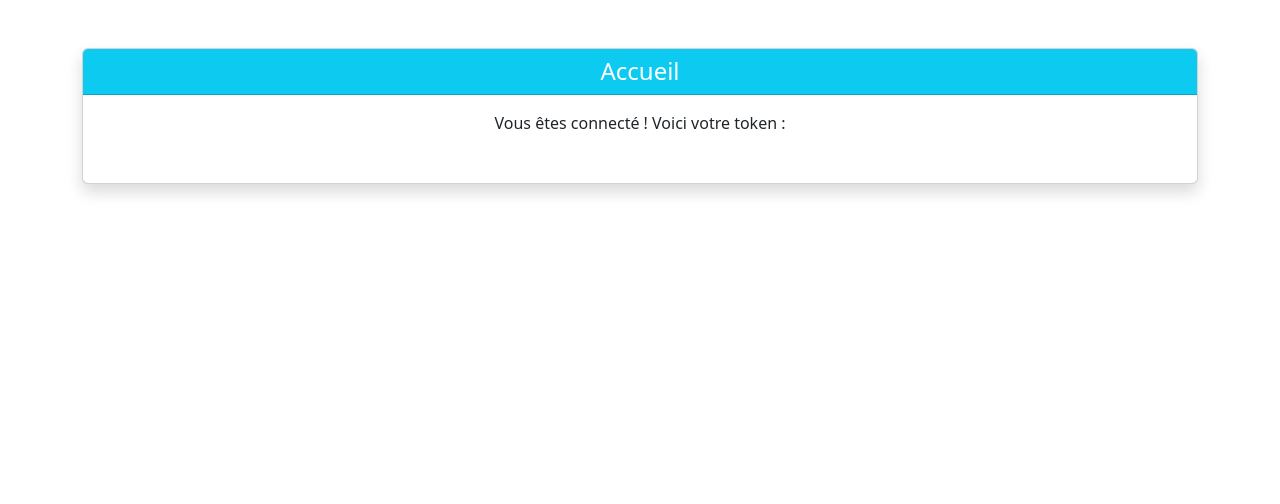
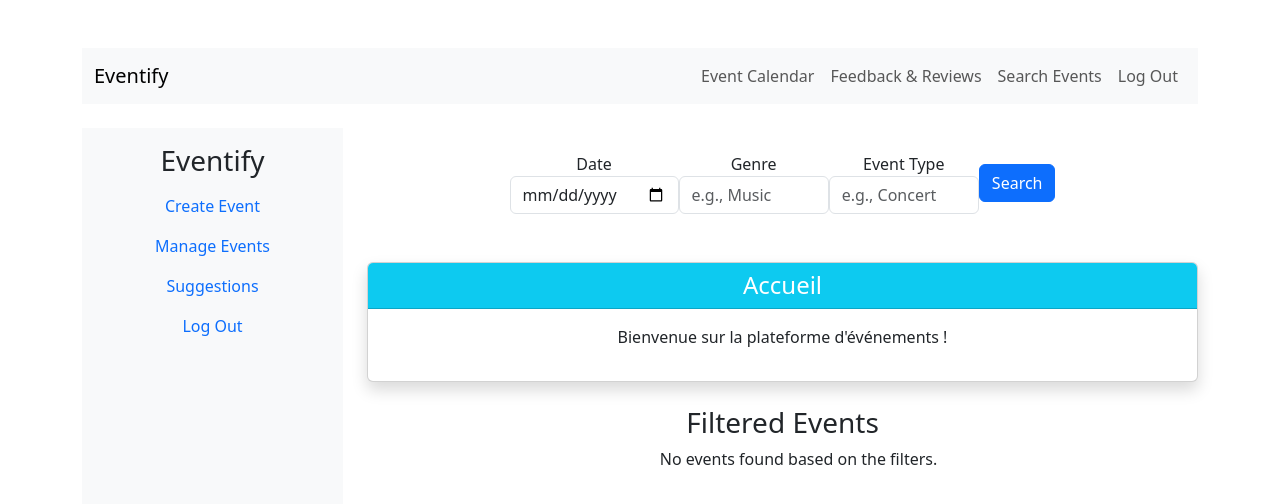
Before and after one commit to ainaingit/Eventify_frontend, a React (Create React App) app: page /accueil in a window 1280 px wide. Shown: the top 504 px of the page. Built offline with nearby package versions, Linux system fonts and the light colour scheme.

Commit message:
create Acceuil.js

```diff
--- a/src/components/Accueil.js
+++ b/src/components/Accueil.js
@@ -1,19 +1,88 @@
 // src/components/Accueil.js
-import React from 'react';
+import React, { useState } from 'react';
+import MenuHorizontal from './MenuHorizontal';
+import MenuVertical from './MenuVertical';
+import SearchBar from './SearchBar';
 
 function Accueil() {
-  // Récupère le token depuis le localStorage
-  const token = localStorage.getItem('token');
+  const [filteredEvents, setFilteredEvents] = useState([]);
+
+  // Handle search functionality
+  const handleSearch = (filters) => {
+    console.log("Search filters:", filters);
+
+    // Exemple : List of events (this can come from API or DB)
+    const events = [
+      { id: 1, name: 'Music Concert', date: '2025-05-15', genre: 'Music', eventType: 'Concert' },
+      { id: 2, name: 'Tech Conference', date: '2025-06-20', genre: 'Technology', eventType: 'Conference' },
+      // Add more events...
+    ];
+
+    const filtered = events.filter(event => {
+      return (
+        (!filters.date || event.date === filters.date) &&
+        (!filters.genre || event.genre.toLowerCase().includes(filters.genre.toLowerCase())) &&
+        (!filters.eventType || event.eventType.toLowerCase().includes(filters.eventType.toLowerCase()))
+      );
+    });
+
+    setFilteredEvents(filtered);
+  };
 
   return (
     <div className="container mt-5">
-      <div className="card shadow">
-        <div className="card-header bg-info text-white">
-          <h4 className="mb-0">Accueil</h4>
+      <div className="row">
+        {/* Horizontal Menu (Header or Navigation Bar) */}
+        <div className="col-12">
+          <MenuHorizontal />
         </div>
-        <div className="card-body">
-          <p>Vous êtes connecté ! Voici votre token :</p>
-          <pre>{token}</pre>
+      </div>
+
+      <div className="row mt-4">
+        {/* Vertical Menu (Sidebar or Navigation) */}
+        <div className="col-md-3">
+          <MenuVertical />
+        </div>
+
+        {/* Right section: Search Bar and Accueil */}
+        <div className="col-md-9">
+          {/* Search Bar placed at the top of the right section */}
+          <div className="row mt-4 justify-content-center">
+            <div className="col-md-8">
+              <SearchBar onSearch={handleSearch} />
+            </div>
+          </div>
+
+          {/* Accueil Section */}
+          <div className="row mt-4">
+            <div className="col-md-12">
+              <div className="card shadow">
+                <div className="card-header bg-info text-white">
+                  <h4 className="mb-0">Accueil</h4>
+                </div>
+                <div className="card-body">
+                  <p>Bienvenue sur la plateforme d'événements !</p>
+                </div>
+              </div>
+            </div>
+          </div>
+
+          {/* Filtered Events */}
+          <div className="mt-4">
+            <h3>Filtered Events</h3>
+            <ul>
+              {filteredEvents.length > 0 ? (
+                filteredEvents.map(event => (
+                  <li key={event.id}>
+                    <h4>{event.name}</h4>
+                    <p>{event.date} | {event.genre} | {event.eventType}</p>
+                  </li>
+                ))
+              ) : (
+                <p>No events found based on the filters.</p>
+              )}
+            </ul>
+          </div>
         </div>
       </div>
     </div>
--- /dev/null
+++ b/src/components/MenuHorizontal.js
@@ -0,0 +1,34 @@
+// src/components/MenuHorizontal.js
+import React from 'react';
+import { Link } from 'react-router-dom';
+
+function MenuHorizontal() {
+  return (
+    <nav className="navbar navbar-expand-lg navbar-light bg-light">
+      <div className="container-fluid">
+        <Link className="navbar-brand" to="/">Eventify</Link>
+        <button className="navbar-toggler" type="button" data-bs-toggle="collapse" data-bs-target="#navbarNav" aria-controls="navbarNav" aria-expanded="false" aria-label="Toggle navigation">
+          <span className="navbar-toggler-icon"></span>
+        </button>
+        <div className="collapse navbar-collapse" id="navbarNav">
+          <ul className="navbar-nav ms-auto"> {/* ms-auto pour aligner à droite */}
+            <li className="nav-item">
+              <Link className="nav-link" to="/event-calendar">Event Calendar</Link>
+            </li>
+            <li className="nav-item">
+              <Link className="nav-link" to="/event-feedback">Feedback & Reviews</Link>
+            </li>
+            <li className="nav-item">
+              <Link className="nav-link" to="/search-events">Search Events</Link>
+            </li>
+            <li className="nav-item">
+              <Link className="nav-link" to="/logout">Log Out</Link> {/* Ajout de Log Out */}
+            </li>
+          </ul>
+        </div>
+      </div>
+    </nav>
+  );
+}
+
+export default MenuHorizontal;
--- /dev/null
+++ b/src/components/MenuVertical.js
@@ -0,0 +1,27 @@
+// src/components/MenuVertical.js
+import React from 'react';
+import { Link } from 'react-router-dom';
+
+function MenuVertical() {
+  return (
+    <div className="d-flex flex-column p-3 bg-light" style={{ height: '100vh' }}>
+      <h3>Eventify</h3>
+      <ul className="nav flex-column">
+        <li className="nav-item">
+          <Link className="nav-link" to="/create-event">Create Event</Link> {/* Ajout de Create Event */}
+        </li>
+        <li className="nav-item">
+          <Link className="nav-link" to="/manage-events">Manage Events</Link> {/* Ajout de Manage Events */}
+        </li>
+        <li className="nav-item">
+          <Link className="nav-link" to="/suggestions">Suggestions</Link> {/* Ajout de Suggestions */}
+        </li>
+        <li className="nav-item">
+          <Link className="nav-link" to="/logout">Log Out</Link> {/* Option Log Out */}
+        </li>
+      </ul>
+    </div>
+  );
+}
+
+export default MenuVertical;
--- /dev/null
+++ b/src/components/SearchBar.js
@@ -0,0 +1,65 @@
+// src/components/SearchBar.js
+import React, { useState } from 'react';
+
+function SearchBar({ onSearch }) {
+  const [date, setDate] = useState('');
+  const [genre, setGenre] = useState('');
+  const [eventType, setEventType] = useState('');
+
+  const handleSubmit = (e) => {
+    e.preventDefault();
+
+    // Préparer l'objet des filtres pour l'envoyer au composant parent
+    const filters = {
+      date,
+      genre,
+      eventType
+    };
+
+    // Appeler la fonction onSearch passée en prop
+    onSearch(filters);
+  };
+
+  return (
+    <form onSubmit={handleSubmit} className="d-flex align-items-center mb-4">
+      <div className="form-group mr-3">
+        <label htmlFor="date" className="mr-2">Date</label>
+        <input
+          type="date"
+          id="date"
+          className="form-control"
+          value={date}
+          onChange={(e) => setDate(e.target.value)}
+        />
+      </div>
+
+      <div className="form-group mr-3">
+        <label htmlFor="genre" className="mr-2">Genre</label>
+        <input
+          type="text"
+          id="genre"
+          className="form-control"
+          value={genre}
+          onChange={(e) => setGenre(e.target.value)}
+          placeholder="e.g., Music"
+        />
+      </div>
+
+      <div className="form-group mr-3">
+        <label htmlFor="eventType" className="mr-2">Event Type</label>
+        <input
+          type="text"
+          id="eventType"
+          className="form-control"
+          value={eventType}
+          onChange={(e) => setEventType(e.target.value)}
+          placeholder="e.g., Concert"
+        />
+      </div>
+
+      <button type="submit" className="btn btn-primary">Search</button>
+    </form>
+  );
+}
+
+export default SearchBar;
```
